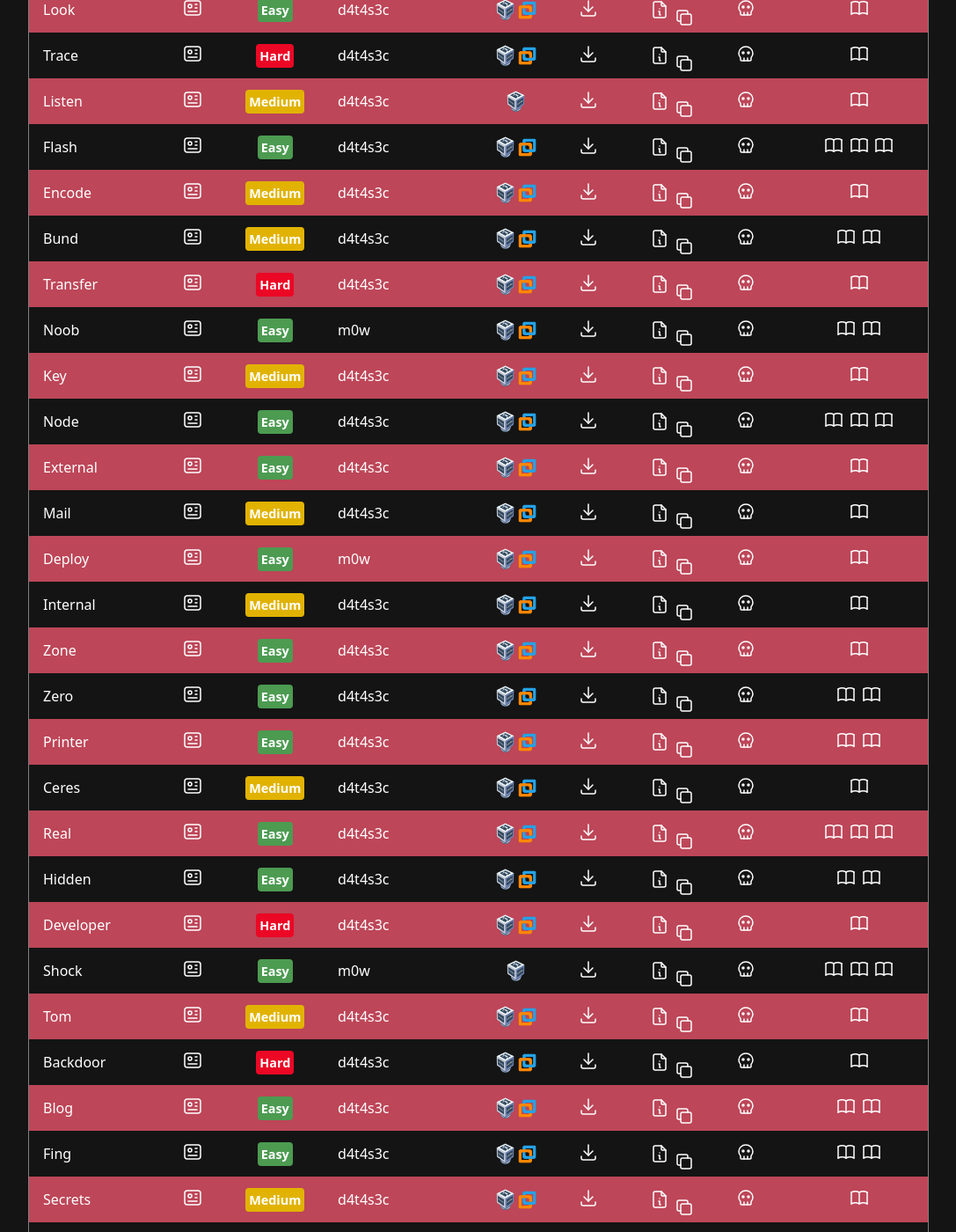
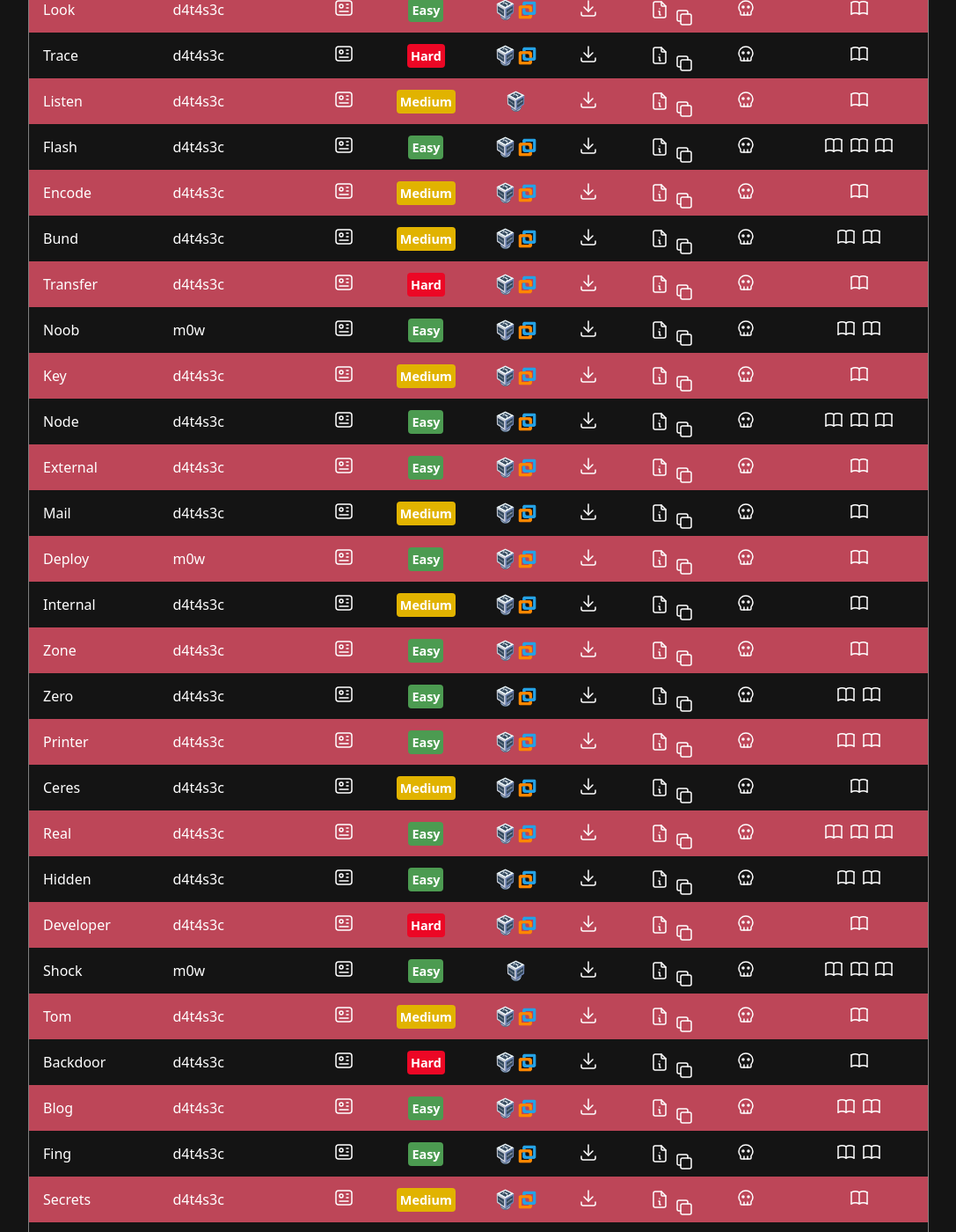
Before and after one commit to VulNyx/vulnyx, a Jekyll site: the page built from index.md, in a window 1280 px wide and 1400 px high, scrolled down 1092 px. Shown: the whole window at 88% size, without its empty margins (96-1183 px from the left). Built offline with Jekyll 4.4.1, drawn with Linux system fonts in a browser that asks for light colours; some of the changed text lies outside the part shown.

Commit message:
fix: change the order of the creator row

```diff
--- a/_includes/bin_table.html
+++ b/_includes/bin_table.html
@@ -37,9 +37,9 @@
         <thead>
           <tr>
             <th class="vm-name">Name</th>
+            <th class="creator">Creator</th>
             <th id="card">Card</th>
             <th>Level</th>
-            <th class="creator">Creator</th>
             <th id="tested">Tested</th>
             <th>URL</th>
             <th id="md5">MD5</th>
@@ -54,9 +54,9 @@
           <tr>
             {% assign filename = file.path | slice: 5, file.path.size %}
             <td class="vm-name"><span class="bin-name">{{ trimmed_filename }}</span></td>
+            <td class="creator">{% include creator_list.html bin=file %}</td>
             <td class="card">{% include card_list.html bin=file %}</td>
             <td>{% include level_list.html bin=file %}</td>
-            <td class="creator">{% include creator_list.html bin=file %}</td>
             <td class="tested">{% include tested_list.html bin=file %}</td>
             <td class="url">{% include url_list.html bin=file %}</td>
             <td class="md5">{% include md5_list.html bin=file %}</td>
```
